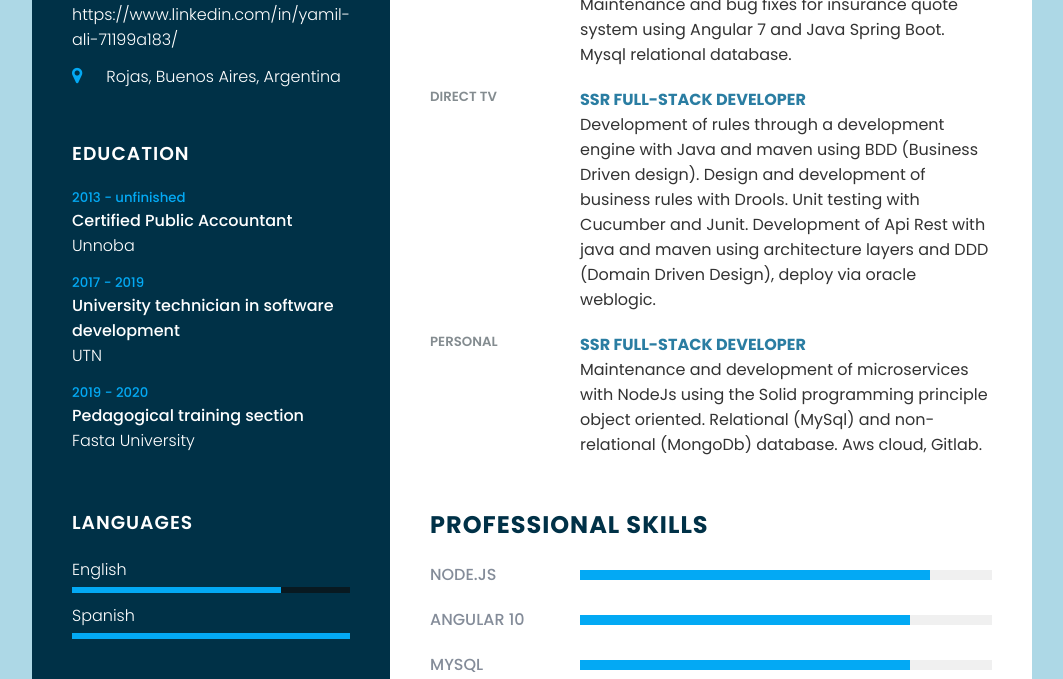
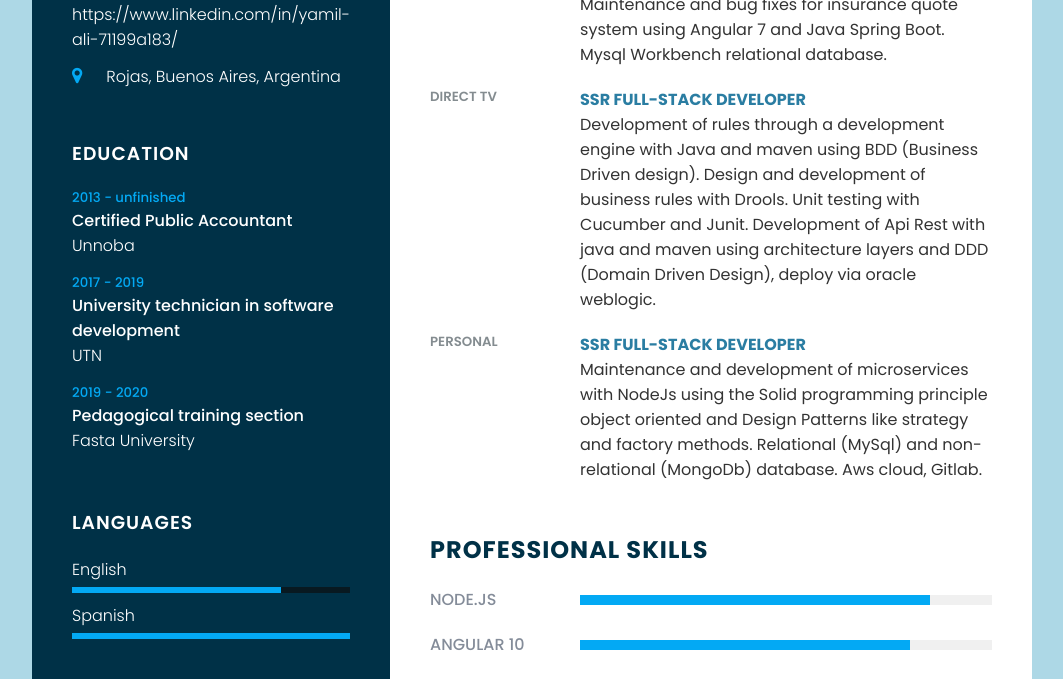
Before and after one commit to Yama2019/Yamil-cv, a plain HTML site: page index.html in a window 1280 px wide. Shown: the part 588-1267 px from the top of the page, without its empty margins (108-1171 px from the left). Drawn offline with Linux system fonts and the light colour scheme.

Commit message:
Update index.html

```diff
--- a/index.html
+++ b/index.html
@@ -119,7 +119,7 @@
                         <div class="text">
                             <h4>Ssr full-stack developer</h4>
                             <p>Maintenance and bug fixes for insurance quote system using Angular 7 and Java Spring
-                            Boot. Mysql relational database.</p>
+                            Boot. Mysql Workbench relational database.</p>
                         </div>
                     </div>
 
@@ -145,7 +145,7 @@
                         <div class="text">
                             <h4>Ssr full-stack developer</h4>
                             <p>Maintenance and development of microservices with NodeJs using the Solid programming principle
-                            object oriented. Relational (MySql) and non-relational (MongoDb) database. Aws cloud, Gitlab.</p>
+                            object oriented and Design Patterns like strategy and factory methods. Relational (MySql) and non-relational (MongoDb) database. Aws cloud, Gitlab.</p>
                         </div>
                     </div>
 
```
